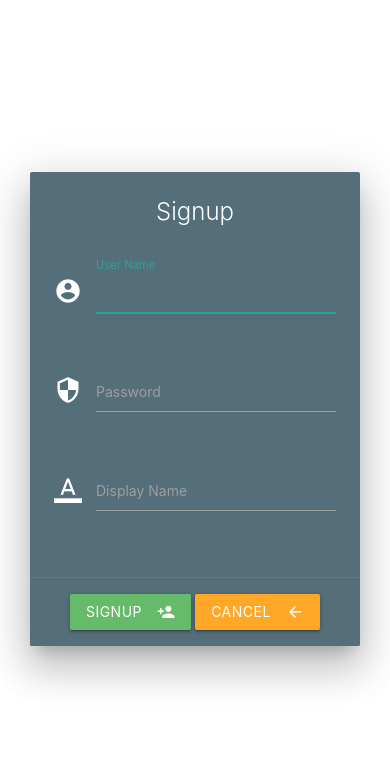
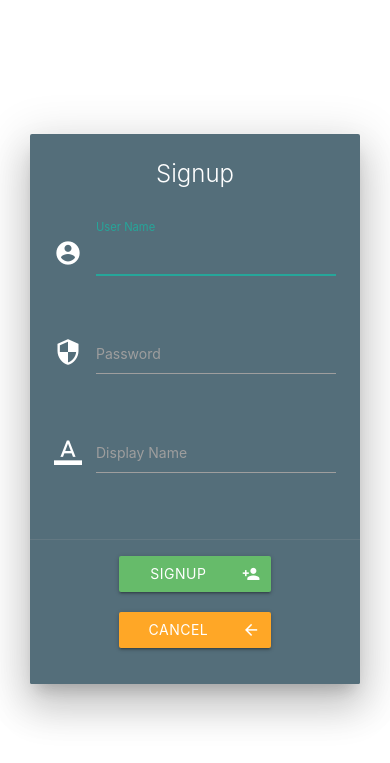
Before and after one commit to rajeshkannan-g/nodejs-app, a Node server app: page /signup in a window 390 px wide. Shown: the top 763 px of the page. Run offline with Node 20, Linux system fonts and the light colour scheme; some libraries are stand-ins or nearby versions.

Commit message:
Mobile Support

```diff
--- a/views/login.ejs
+++ b/views/login.ejs
@@ -70,6 +70,7 @@
                   <% } %>
                 </div>
                 <div class="card-action center">
+                  <div class="row hide-on-small-only">
                     <% if (!signup) { %>
                     <button class="btn waves-effect waves-light green lighten-1" type="submit" name="login">
                       Login<i class="material-icons right">lock_open</i>
@@ -87,6 +88,34 @@
                     Cancel<i class="material-icons right">arrow_back</i></a>
                   <% } %>
                   </div>
+                  <% if (!signup) { %>
+                    <div class="row hide-on-large-only hide-on-med-only">
+                      <button class="btn waves-effect waves-light green lighten-1 col s6 offset-s3" type="submit" name="login">
+                        Login<i class="material-icons right">lock_open</i>
+                      </button>
+                    </div>
+                    <div class="row hide-on-large-only">
+                      <a href="/auth/facebook" class="btn waves-effect waves-light blue darken-1 col s6 offset-s3">
+                        <span class="fa fa-facebook"></span> Facebook</a>
+                    </div>
+                    <div class="row hide-on-large-only">
+                      <a href="/auth/google" class="btn waves-effect waves-light red lighten-1 col s6 offset-s3">
+                        <span class="fa fa-google-plus"></span> Google</a>
+                    </div>
+                  <% } %>
+                  <% if (signup) { %>
+                  <div class="row hide-on-large-only">
+                    <button class="btn waves-effect waves-light green lighten-1 col s6 offset-s3" type="submit" id="signup" name="signup">Signup
+                      <i class="material-icons right">person_add</i>
+                    </button>
+                  </div>
+                  <div class="row hide-on-large-only">
+                    <a href="/" class="btn waves-effect waves-light orange lighten-1 col s6 offset-s3">
+                    Cancel<i class="material-icons right">arrow_back</i></a>
+                  </div>
+                  <% } %>
+                  </div>
+                </div>
               </div>
             </div>
           </div>
```
Lines whose indentation alone changed are shown as unchanged.
